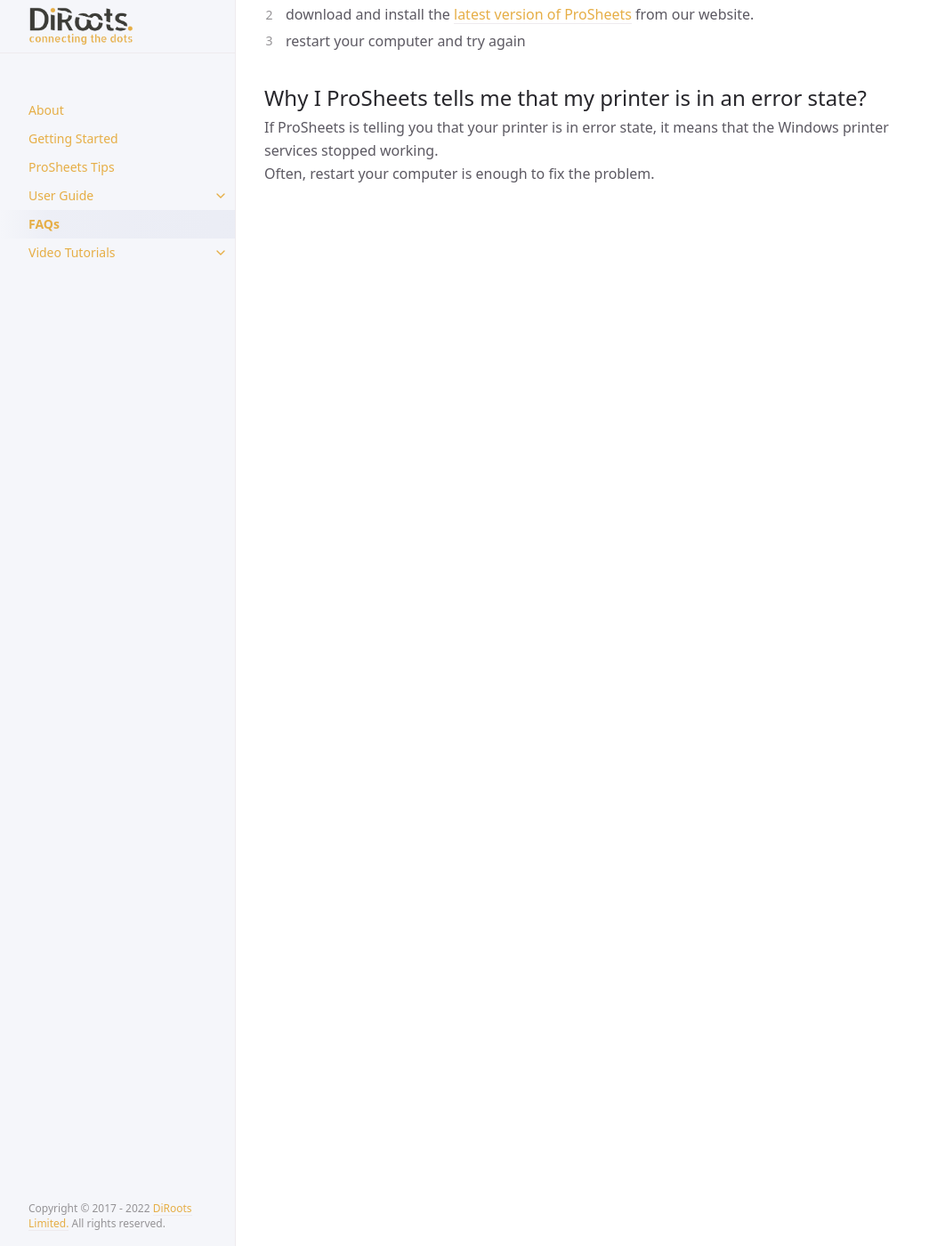
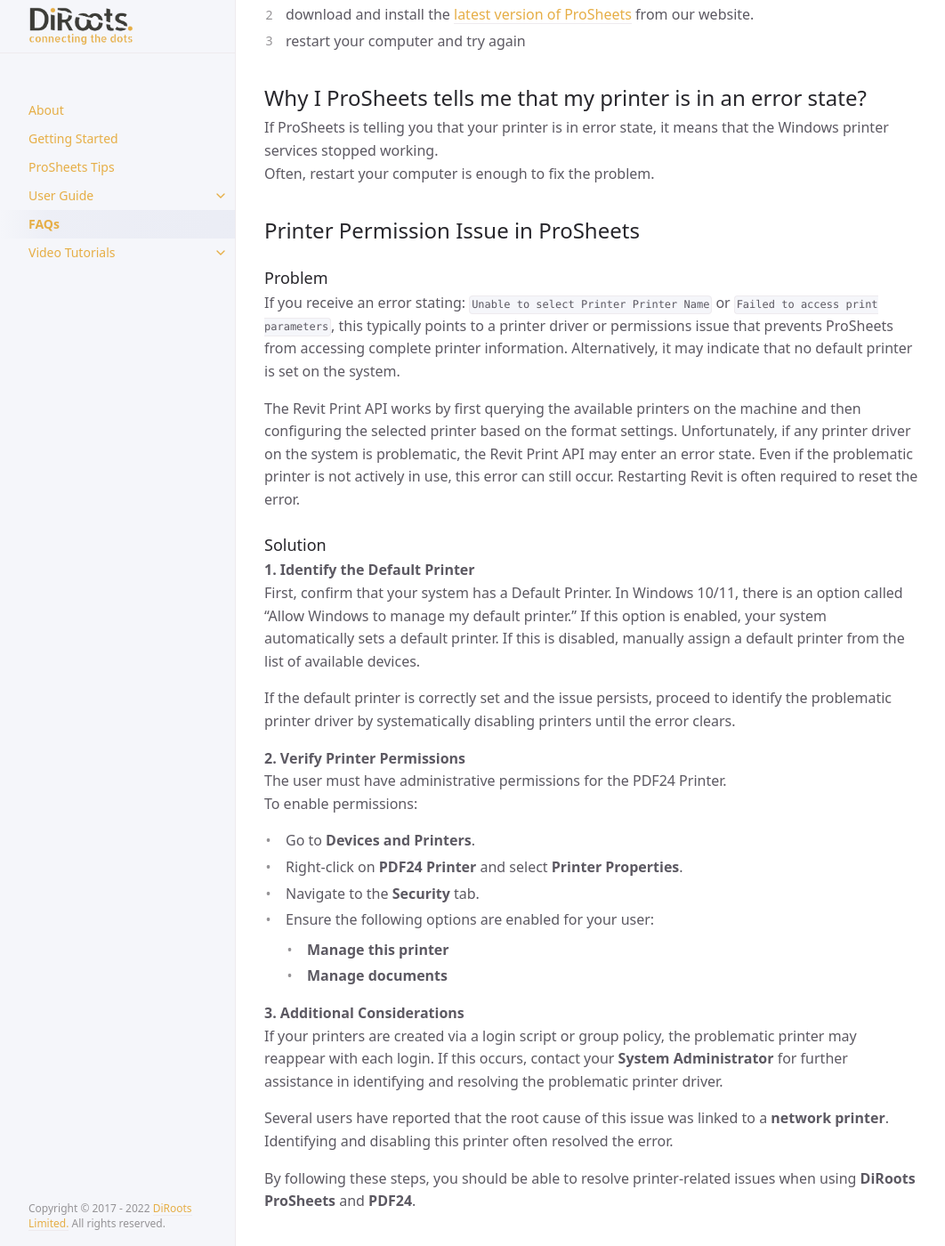
Before and after one commit to DiRoots-Limited/DiRoots.ProSheets.Releases, a Jekyll site: the page built from docs/FAQs.md, in a window 1280 px wide and 1400 px high, scrolled down 1516 px. Shown: the whole window at 89% size, without its empty margins (107-1169 px from the left). Built offline with Jekyll 4.4.1, drawn with Linux system fonts in a browser that asks for light colours.

Commit message:
FAQs - Add fix to error `Failed to access print parameters`

```diff
--- a/docs/FAQs.md
+++ b/docs/FAQs.md
@@ -44,3 +44,33 @@ Open PDF24 -> Settings -> Printer Driver and confirm that your settings are as p
 
 If ProSheets is telling you that your printer is in error state, it means that the Windows printer services stopped working.
 Often, restart your computer is enough to fix the problem.
+
+## Printer Permission Issue in ProSheets
+
+### Problem
+If you receive an error stating: `Unable to select Printer Printer Name` or `Failed to access print parameters`, this typically points to a printer driver or permissions issue that prevents ProSheets from accessing complete printer information. Alternatively, it may indicate that no default printer is set on the system.
+
+The Revit Print API works by first querying the available printers on the machine and then configuring the selected printer based on the format settings. Unfortunately, if any printer driver on the system is problematic, the Revit Print API may enter an error state. Even if the problematic printer is not actively in use, this error can still occur. Restarting Revit is often required to reset the error.
+
+### Solution
+**1. Identify the Default Printer**
+First, confirm that your system has a Default Printer. In Windows 10/11, there is an option called "Allow Windows to manage my default printer." If this option is enabled, your system automatically sets a default printer. If this is disabled, manually assign a default printer from the list of available devices.
+
+If the default printer is correctly set and the issue persists, proceed to identify the problematic printer driver by systematically disabling printers until the error clears.
+
+**2. Verify Printer Permissions**
+The user must have administrative permissions for the PDF24 Printer.
+To enable permissions:
+- Go to **Devices and Printers**.
+- Right-click on **PDF24 Printer** and select **Printer Properties**.
+- Navigate to the **Security** tab.
+- Ensure the following options are enabled for your user:
+   - **Manage this printer**
+   - **Manage documents**
+
+**3. Additional Considerations**
+If your printers are created via a login script or group policy, the problematic printer may reappear with each login. If this occurs, contact your **System Administrator** for further assistance in identifying and resolving the problematic printer driver.
+
+Several users have reported that the root cause of this issue was linked to a **network printer**. Identifying and disabling this printer often resolved the error.
+
+By following these steps, you should be able to resolve printer-related issues when using **DiRoots ProSheets** and **PDF24**.
```
